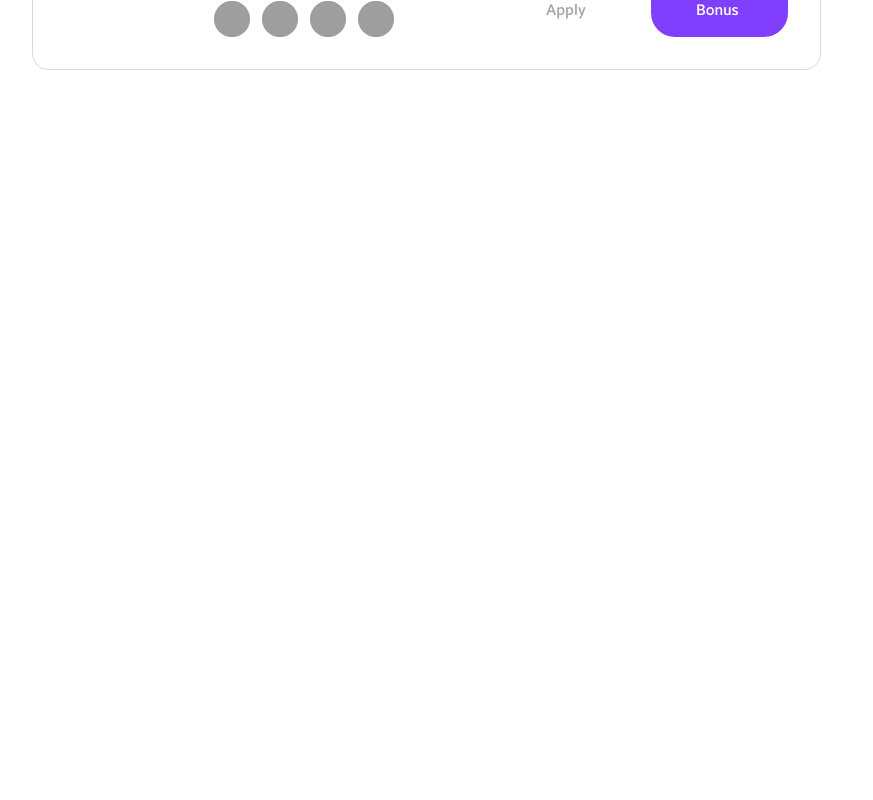
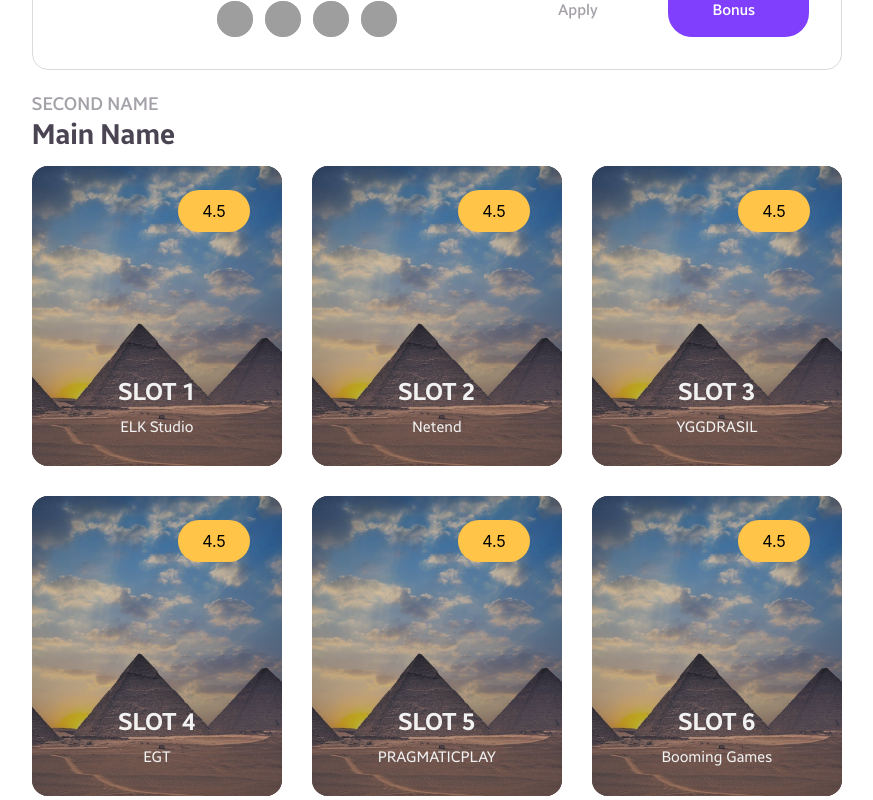
Before and after one commit to stoura90/Optimobet-website, a Next.js app: page /searchresults in a window 1280 px wide. Shown: the part 1580-2380 px from the top of the page, without its empty margins (331-1204 px from the left). Before the commit the page ends 1670 px from the top, so only its background shows below. Built offline with nearby package versions, Linux system fonts and the light colour scheme; grey boxes are pictures that could not be loaded.

Commit message:
result page with 2 block

```diff
--- a/pages/searchresults/index.js
+++ b/pages/searchresults/index.js
@@ -6,6 +6,7 @@ import CheckboxFilter from '../../components/filters/CheckboxFilter';
 import Stars from '../../components/Stars';
 import { ReactSVG } from 'react-svg';
 import { useRouter } from 'next/router'
+import Slot from '../../components/Slot'
 
 const filters = [
     {
@@ -125,6 +126,72 @@ const filters = [
 
 ]
 
+const _slots = [
+    {
+        id: 1,
+        name: 'Slot 1',
+        provider: 'ELK Studio',
+        type: 'Achievement',
+        rating: 4.5,
+    },
+    {
+        id: 2,
+        name: 'Slot 2',
+        provider: 'Netend',
+        type: 'Megaways',
+        rating: 4.5,
+    },
+    {
+        id: 3,
+        name: 'Slot 3',
+        provider: 'YGGDRASIL',
+        type: 'Bonus Buy',
+        rating: 4.5,
+    },
+    {
+        id: 4,
+        name: 'Slot 4',
+        provider: 'EGT',
+        type: 'Sticky Features',
+        rating: 4.5,
+    },
+    {
+        id: 5,
+        name: 'Slot 5',
+        provider: 'PRAGMATICPLAY',
+        type: 'Jackpot',
+        rating: 4.5,
+    },
+    {
+        id: 6,
+        name: 'Slot 6',
+        provider: 'Booming Games',
+        type: 'Achievement',
+        rating: 4.5,
+    },
+    {
+        id: 7,
+        name: 'Slot 7',
+        provider: 'IRON DOG',
+        type: 'Megaways',
+        rating: 4.5,
+    },
+    {
+        id: 8,
+        name: 'Slot 8',
+        provider: 'BETSOFT',
+        type: 'Bonus Buy',
+        rating: 4.5,
+    },
+    {
+        id: 9,
+        name: 'Slot 9',
+        provider: '2by2gaming',
+        type: 'Sticky Features',
+        rating: 4.5,
+    }
+]
+
 const casinos = [
     {
         name: 'IVI Casino',
@@ -221,6 +288,32 @@ export default function SearchResults() {
         controls: {
             marginTop: "62px"
         }
+    }
+
+    function renderSlots(sidebarShown) {
+        // breaks the layout when first slot is big
+        let column = 1;
+        let row = 1;
+        const maxColumns = sidebarShown ? 3 : 4;
+        return _slots.map((item, index) => {
+            const slot = <Slot
+                {...item}
+                key={`slot_${item.id}`}
+                // big={index === 0}
+                style={{
+                    gridColumnStart: column,
+                    gridColumnEnd: column + 1,
+                    gridRowStart: row,
+                    gridRowEnd: row + 1,
+                }}
+            />
+            // if (index === 0) {
+            //     column = 3;
+            //     return slot;
+            // }
+            column < maxColumns ? column++ : (column = 1, row++)
+            return slot
+        })
     }
 
     return (
@@ -376,6 +469,107 @@ export default function SearchResults() {
                                             <Casino {...casino} key={casino.name} />
                                         ))
                                     }
+                                </motion.div>
+                            </motion.div>
+                        }
+                        {(selectedCat == 2 || selectedCat == 0) &&
+                            <motion.div
+                                initial={{ opacity: 0 }}
+                                animate={{ opacity: 1 }}
+                                exit={{ opacity: 0 }}
+                            >
+                                <div style={{ position: "relative" }}>
+                                    <AnimatePresence initial={false}>
+                                        {selectedCat == 0 &&
+                                            <motion.div
+                                                initial={{ opacity: 0 }}
+                                                animate={{ opacity: 1 }}
+                                                exit={{ opacity: 0 }}
+                                                className={styles.categoryHeaderResults}
+                                                style={{ position: "absolute" }}
+                                            >
+                                                <span className={styles.secondName}>
+                                                    Second name
+                                                </span>
+                                                <span className={styles.mainName}>
+                                                    Main name
+                                                </span>
+                                            </motion.div>
+                                        }
+                                    </AnimatePresence>
+                                    <AnimatePresence>
+                                        {selectedCat != 0 &&
+                                            <motion.div
+                                                initial={{ opacity: 0 }}
+                                                animate={{ opacity: 1 }}
+                                                exit={{ opacity: 0 }}
+                                                className={styles.controls}
+                                                style={{ position: "absolute", width: "100%" }}
+                                            >
+                                                <div
+                                                    className={styles.sidebarControls}
+                                                    onClick={() => setSidebarShown(!sidebarShown)}
+                                                >
+                                                    <motion.div
+                                                        variants={controlVariants}
+                                                        animate={sidebarShown ? 'left' : 'right'}
+                                                        className={styles.sidebarControlsSlide}
+                                                    />
+                                                    <div className={styles.sidebarControlsItem}>
+                                                        <ReactSVG
+                                                            src='/images/icons/layout-sidebar.svg'
+                                                            className={sidebarShown ? styles.light : styles.dark}
+                                                            height={24}
+                                                            width={24}
+                                                        />
+                                                    </div>
+                                                    <div className={styles.sidebarControlsItem}>
+                                                        <ReactSVG
+                                                            src='/images/icons/layout-sidebar-left-collapse.svg'
+                                                            className={sidebarShown ? styles.dark : styles.light}
+                                                            height={24}
+                                                            width={24}
+                                                        />
+                                                    </div>
+                                                </div>
+                                                <div className={styles.filterControls}>
+                                                    <div
+                                                        className={`${styles.filterControlsItem} ${filter === 'All' && styles.active}`}
+                                                        onClick={() => setFilter('All')}
+                                                    >
+                                                        All
+                                                    </div>
+                                                    <div
+                                                        className={`${styles.filterControlsItem} ${filter === 'New' && styles.active}`}
+                                                        onClick={() => setFilter('New')}
+                                                    >
+                                                        New
+                                                    </div>
+                                                    <div
+                                                        className={`${styles.filterControlsItem} ${filter === 'Popular' && styles.active}`}
+                                                        onClick={() => setFilter('Popular')}
+                                                    >
+                                                        Popular
+                                                    </div>
+                                                    <div
+                                                        className={`${styles.filterControlsItem} ${filter === 'Promotions' && styles.active}`}
+                                                        onClick={() => setFilter('Promotions')}
+                                                    >
+                                                        Promotions
+                                                    </div>
+                                                </div>
+                                            </motion.div>
+                                        }
+                                    </AnimatePresence>
+                                </div>
+                                <motion.div
+                                    variants={resultCasinosVariants}
+                                    initial={"title"}
+                                    animate={selectedCat == 0 ? "title" : "controls"}
+                                    transition={{ duration: 0.3, ease: "easeInOut" }}
+                                    className={styles.slots}
+                                >
+                                    {renderSlots(sidebarShown)}
                                 </motion.div>
                             </motion.div>
                         }
--- a/styles/pages/SearchResults.module.css
+++ b/styles/pages/SearchResults.module.css
@@ -403,3 +403,9 @@
     color: #4B4453;
     text-transform: capitalize;
 }
+.slots {
+    display: grid;
+    grid-template-columns: repeat(3, 1fr);
+    gap: 30px;
+    width: 100%;
+}
```
